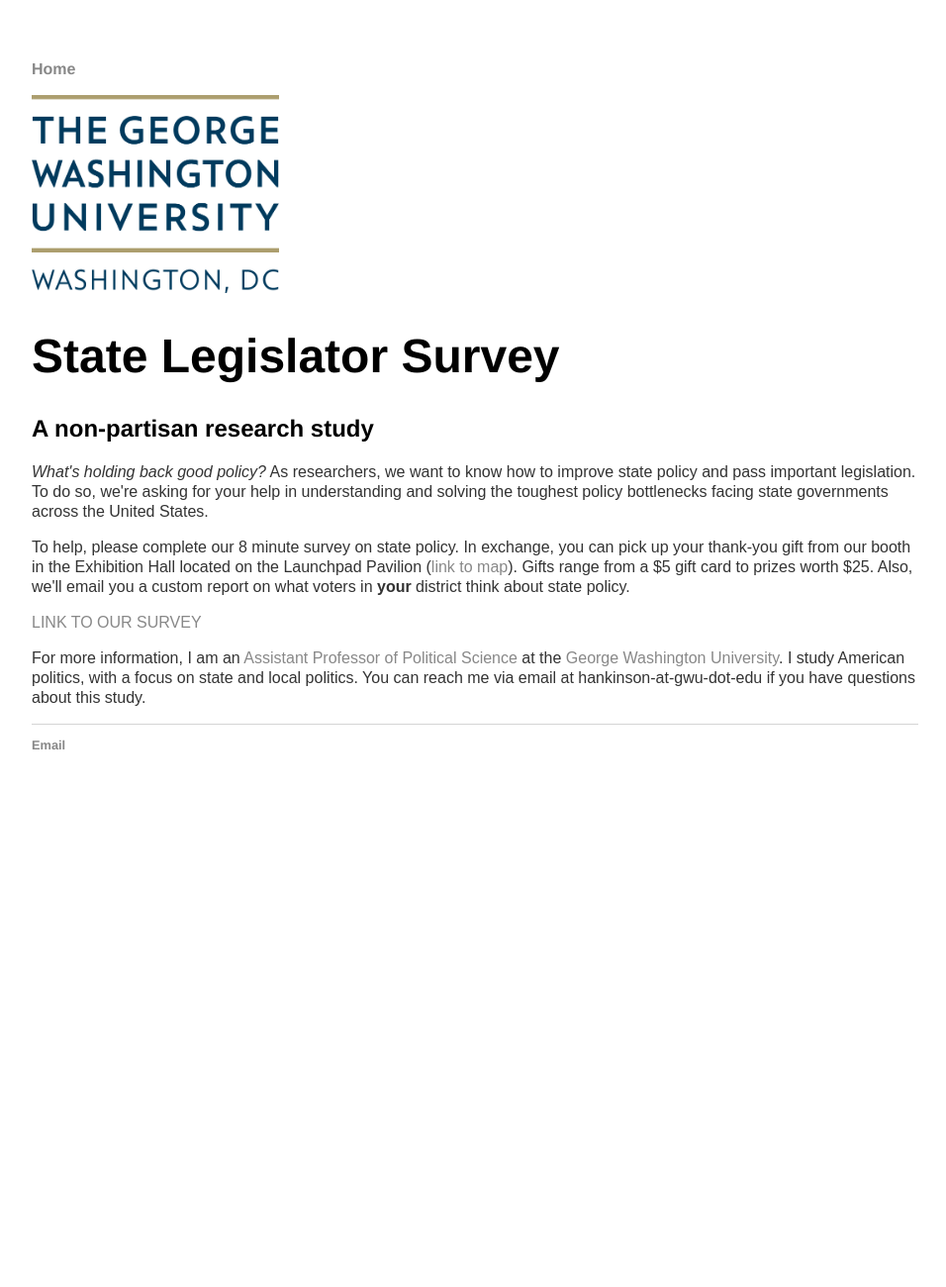
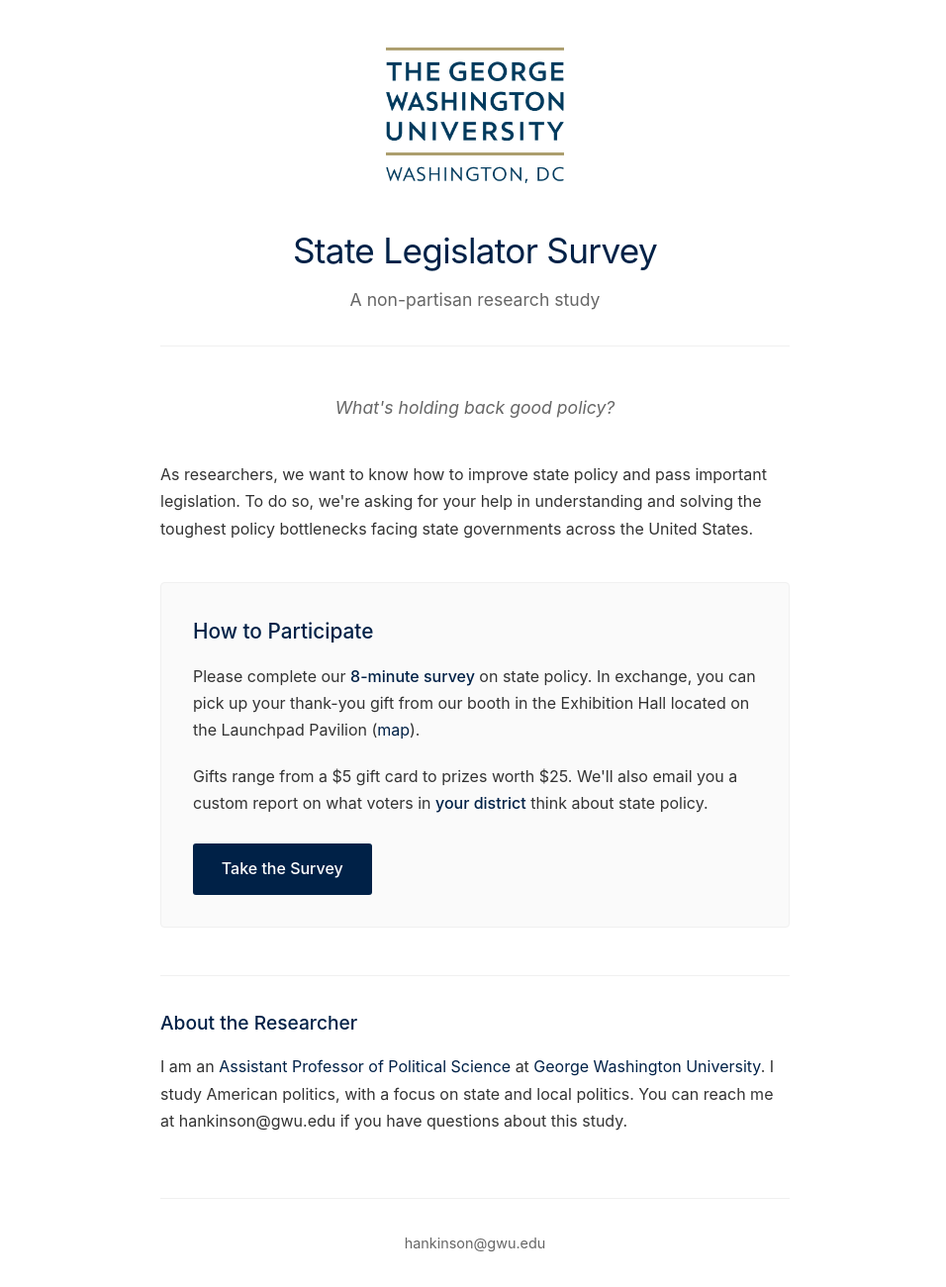
Before and after one commit to msghankinson/gwpolicysurvey, a Jekyll site: the page index.html, which Jekyll copies as it is, in a window 1280 px wide. Shown: the whole page at 99% size, without its empty margins (160-1116 px from the left). Built offline with Jekyll 4.4.1, drawn with Linux system fonts in a browser that asks for light colours; before the commit the page ends 900 px from its top, so only the background shows below that.

Commit message:
bnaya
bnaya

```diff
--- a/index.html
+++ b/index.html
@@ -1,36 +1,222 @@
----
-layout: default
-title: Michael Hankinson
----
-<body style="font-family: sans-serif"></body>
+<!DOCTYPE html>
+<html lang="en">
+<head>
+    <meta charset="UTF-8">
+    <meta name="viewport" content="width=device-width, initial-scale=1.0">
+    <title>Michael Hankinson - State Legislator Survey</title>
+    <link rel="apple-touch-icon" sizes="180x180" href="/apple-touch-icon.png">
+    <link rel="icon" type="image/png" sizes="32x32" href="/favicon-32x32.png">
+    <link rel="icon" type="image/png" sizes="16x16" href="/favicon-16x16.png">
+    <link rel="manifest" href="/site.webmanifest">
 
-		<div class="blurb">
-			<img src="gw_primary_2c_0.png" alt="GW Logo" style="width:250px;height:200px;">
-			<h1>State Legislator Survey</h1>
-			<h2>A non-partisan research study</h2>
     <!-- Google tag (gtag.js) -->
     <script async src="https://www.googletagmanager.com/gtag/js?id=G-ZP2E6EJB8S"></script>
     <script>
         window.dataLayer = window.dataLayer || [];
         function gtag(){dataLayer.push(arguments);}
         gtag('js', new Date());
-
         gtag('config', 'G-ZP2E6EJB8S');
     </script>
 
+    <style>
+        * {
+            margin: 0;
+            padding: 0;
+            box-sizing: border-box;
+        }
 
+        :root {
+            --gw-blue: #002147;
+            --gw-buff: #E1C16E;
+            --text-primary: #333333;
+            --text-secondary: #666666;
+            --background: #ffffff;
+            --border-light: #f0f0f0;
+        }
 
-<p>
-	<i>What's holding back good policy?</i> As researchers, we want to know how to improve state policy and pass important legislation. To do so, we're asking for your help in understanding and solving the toughest policy bottlenecks facing state governments across the United States.</p>
+        body {
+            font-family: -apple-system, BlinkMacSystemFont, 'Segoe UI', Roboto, sans-serif;
+            line-height: 1.6;
+            color: var(--text-primary);
+            background-color: var(--background);
+        }
 
-	<p>
-		To help, please complete our 8 minute survey on state policy. In exchange, you can pick up your thank-you gift from our booth in the Exhibition Hall located on the Launchpad Pavilion (<a href="https://smt.expocad.com/Events/25ncsl/index.html">link to map</a>). Gifts range from a $5 gift card to prizes worth $25. Also, we'll email you a custom report on what voters in <b>your</b> district think about state policy. </p>
+        .container {
+            max-width: 700px;
+            margin: 0 auto;
+            padding: 0 2rem;
+        }
 
-		<p><a href="https://columbiangwu.co1.qualtrics.com/jfe/form/SV_25AQMeG19HkgjcO">LINK TO OUR SURVEY</a></p>
+        header {
+            padding: 3rem 0 2rem;
+            text-align: center;
+            border-bottom: 1px solid var(--border-light);
+            margin-bottom: 3rem;
+        }
 
-			<p>
-				For more information, I am an <a href="https://politicalscience.columbian.gwu.edu/michael-hankinson">Assistant Professor of Political Science</a> at the <a href="https://politicalscience.columbian.gwu.edu/">George Washington University</a>. I study American politics, with a focus on state and local politics. You can reach me via email at hankinson-at-gwu-dot-edu if you have questions about this study.</p>
+        .logo {
+            max-width: 180px;
+            height: auto;
+            margin-bottom: 2rem;
+        }
 
+        h1 {
+            font-size: 2.2rem;
+            font-weight: 400;
+            color: var(--gw-blue);
+            margin-bottom: 0.5rem;
+            letter-spacing: -0.02em;
+        }
 
+        .subtitle {
+            font-size: 1.1rem;
+            color: var(--text-secondary);
+            font-weight: 400;
+        }
 
+        .intro {
+            font-size: 1.1rem;
+            color: var(--text-secondary);
+            font-style: italic;
+            margin-bottom: 2.5rem;
+            text-align: center;
+        }
+
+        .content p {
+            margin-bottom: 1.5rem;
+            line-height: 1.7;
+        }
+
+        .survey-box {
+            background-color: #fafafa;
+            border: 1px solid var(--border-light);
+            padding: 2rem;
+            margin: 2.5rem 0;
+            border-radius: 4px;
+        }
+
+        .survey-box h2 {
+            font-size: 1.3rem;
+            color: var(--gw-blue);
+            margin-bottom: 1rem;
+            font-weight: 500;
+        }
+
+        .survey-box p {
+            margin-bottom: 1.2rem;
+        }
+
+        .survey-link {
+            display: inline-block;
+            background-color: var(--gw-blue);
+            color: white;
+            padding: 0.8rem 1.8rem;
+            text-decoration: none;
+            border-radius: 3px;
+            font-weight: 500;
+            transition: background-color 0.2s ease;
+            margin-top: 0.5rem;
+        }
+
+        .survey-link:hover {
+            background-color: #001a35;
+        }
+
+        .rewards {
+            font-size: 0.95rem;
+            color: var(--text-secondary);
+            margin-top: 1rem;
+        }
+
+        .about {
+            margin-top: 3rem;
+            padding-top: 2rem;
+            border-top: 1px solid var(--border-light);
+        }
+
+        .about h2 {
+            font-size: 1.2rem;
+            color: var(--gw-blue);
+            margin-bottom: 1rem;
+            font-weight: 500;
+        }
+
+        a {
+            color: var(--gw-blue);
+            text-decoration: none;
+        }
+
+        a:hover {
+            text-decoration: underline;
+        }
+
+        .highlight {
+            color: var(--gw-blue);
+            font-weight: 500;
+        }
+
+        footer {
+            margin-top: 4rem;
+            padding: 2rem 0;
+            text-align: center;
+            border-top: 1px solid var(--border-light);
+        }
+
+        footer a {
+            color: var(--text-secondary);
+            font-size: 0.9rem;
+        }
+
+        @media (max-width: 768px) {
+            .container {
+                padding: 0 1.5rem;
+            }
+
+            h1 {
+                font-size: 1.8rem;
+            }
+
+            .survey-box {
+                padding: 1.5rem;
+            }
+
+            .logo {
+                max-width: 150px;
+            }
+        }
+    </style>
+</head>
+<body>
+    <div class="container">
+        <header>
+            <img src="gw_primary_2c_0.png" alt="George Washington University" class="logo">
+            <h1>State Legislator Survey</h1>
+            <p class="subtitle">A non-partisan research study</p>
+        </header>
+
+        <main>
+            <p class="intro">What's holding back good policy?</p>
+
+            <div class="content">
+                <p>As researchers, we want to know how to improve state policy and pass important legislation. To do so, we're asking for your help in understanding and solving the toughest policy bottlenecks facing state governments across the United States.</p>
+
+                <div class="survey-box">
+                    <h2>How to Participate</h2>
+                    <p>Please complete our <span class="highlight">8-minute survey</span> on state policy. In exchange, you can pick up your thank-you gift from our booth in the Exhibition Hall located on the Launchpad Pavilion (<a href="https://smt.expocad.com/Events/25ncsl/index.html" target="_blank">map</a>).</p>
+                    <p>Gifts range from a $5 gift card to prizes worth $25. We'll also email you a custom report on what voters in <span class="highlight">your district</span> think about state policy.</p>
+                    <a href="https://columbiangwu.co1.qualtrics.com/jfe/form/SV_25AQMeG19HkgjcO" class="survey-link" target="_blank">Take the Survey</a>
                 </div>
+
+                <div class="about">
+                    <h2>About the Researcher</h2>
+                    <p>I am an <a href="https://politicalscience.columbian.gwu.edu/michael-hankinson" target="_blank">Assistant Professor of Political Science</a> at <a href="https://politicalscience.columbian.gwu.edu/" target="_blank">George Washington University</a>. I study American politics, with a focus on state and local politics. You can reach me at hankinson@gwu.edu if you have questions about this study.</p>
+                </div>
+            </div>
+        </main>
+
+        <footer>
+            <a href="mailto:hankinson@gwu.edu">hankinson@gwu.edu</a>
+        </footer>
+    </div>
+</body>
+</html>
```
Lines whose indentation alone changed are shown as unchanged.
